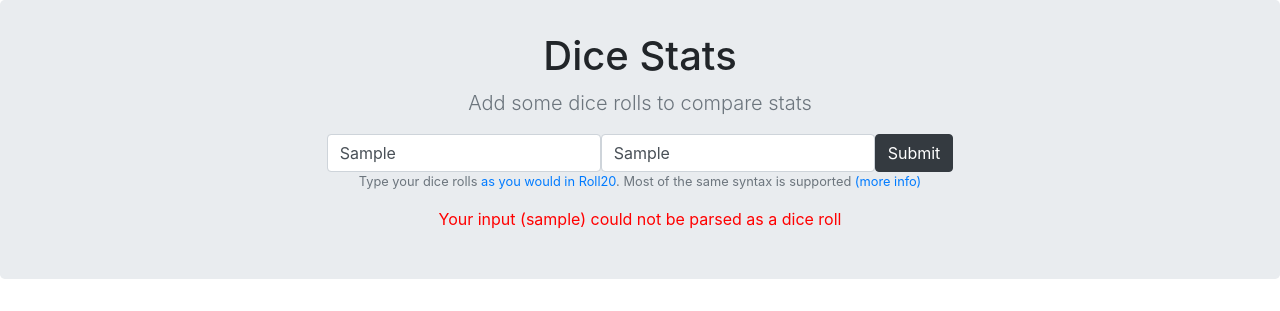
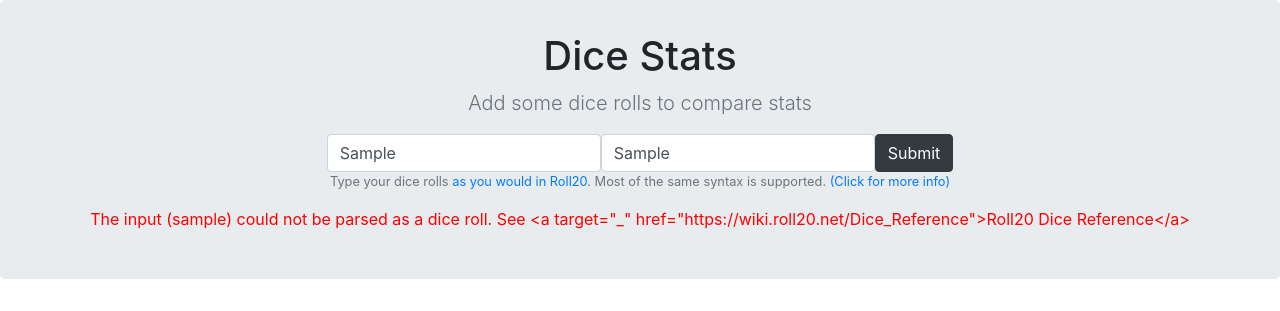
Before and after one commit to drb1001/dice_stats, a Flask app: template src/templates/template.html in a window 1280 px wide. Shown: the part 63-374 px from the top of the page. Run offline with Flask 2, Linux system fonts and the light colour scheme; the template is opened without the code that fills it: most values are stand-ins (such as "Sample title", 1, 10 or a date in 2020); parts of the project's set-up code (start-up, migrations or seed data) failed here and were passed over; some libraries are stand-ins or nearby versions.

Commit message:
grammar fixes in error messages

```diff
--- a/src/templates/template.html
+++ b/src/templates/template.html
@@ -61,8 +61,8 @@
       </div>
       <p class="small text-muted">
         Type your dice rolls <a target="_" href="https://wiki.roll20.net/Dice_Reference">as you would in Roll20</a>.
-        Most of the same syntax is supported
-        <a data-toggle="collapse" href="#collapseInfo" role="button" aria-expanded="false" aria-controls="multiCollapseExample1">(more info)</a>
+        Most of the same syntax is supported.
+        <a data-toggle="collapse" href="#collapseInfo" role="button" aria-expanded="false" aria-controls="multiCollapseExample1">(Click for more info)</a>
       </p>
       <div class="collapse" id="collapseInfo">
         <p class="small text-muted">
--- a/src/utils/input_parser.py
+++ b/src/utils/input_parser.py
@@ -35,7 +35,7 @@
     regex_match = re.match(regex_str, input)
 
     if not regex_match:
-        raise InvalidInput(f"Your input ({input}) could not be parsed as a dice roll")
+        raise InvalidInput(f"The input ({input}) could not be parsed as a dice roll. See <a target=\"_\" href=\"https://wiki.roll20.net/Dice_Reference\">Roll20 Dice Reference</a>")
 
     parsed_input = regex_match.groupdict()
 
```
